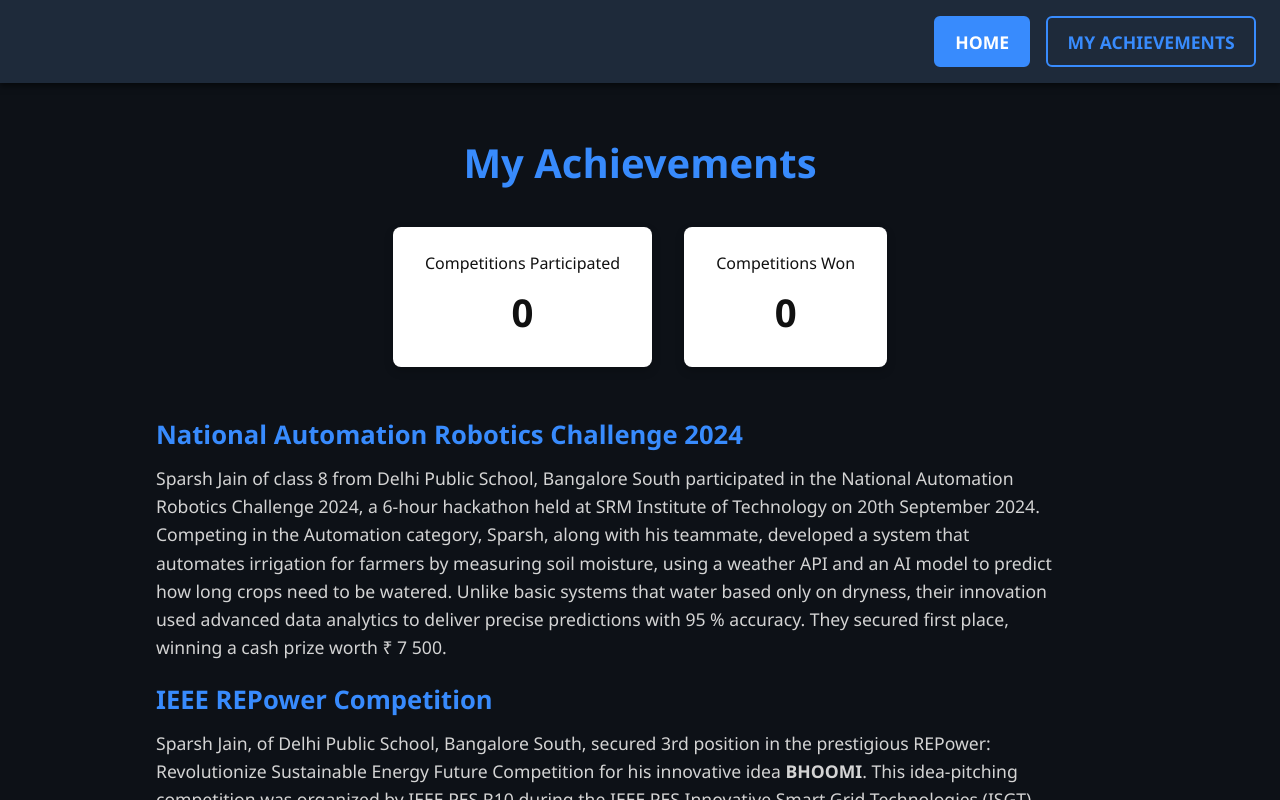
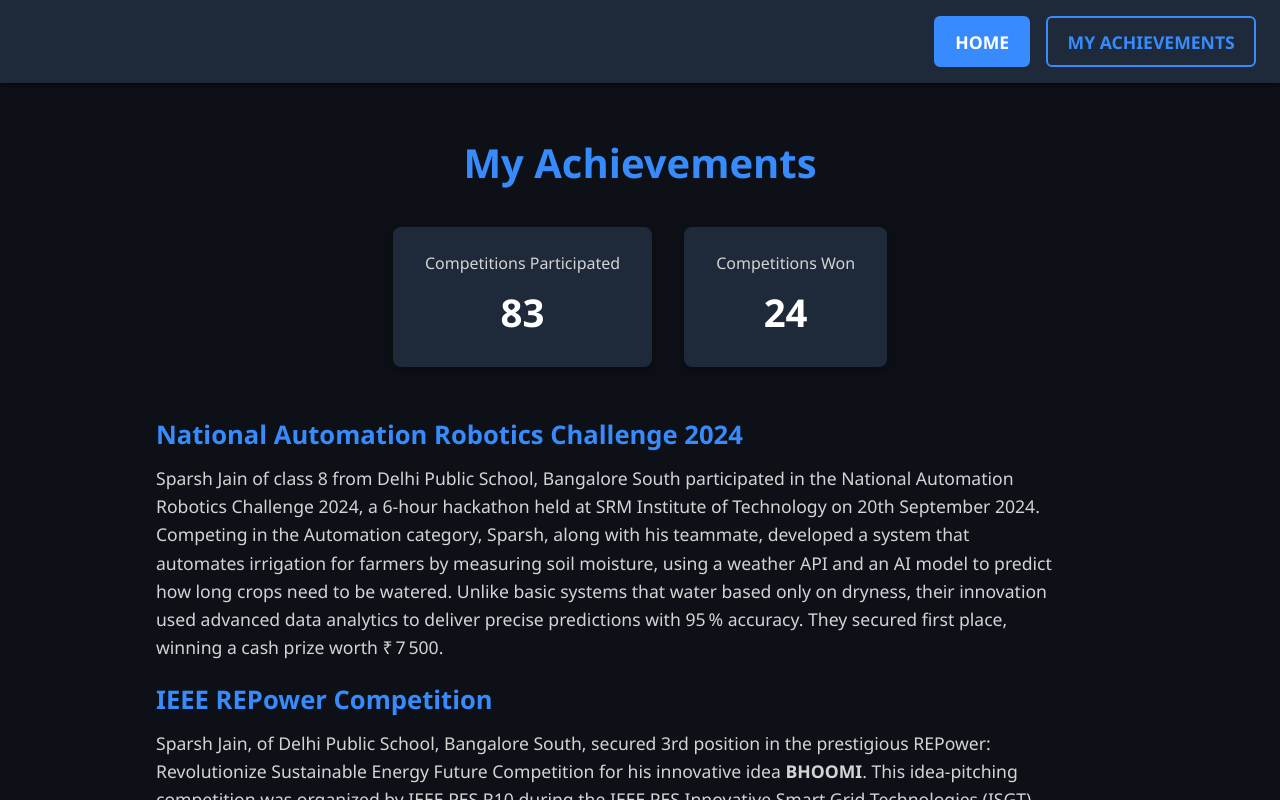
Before and after one commit to SparshJainChajjed/Sparsh-Robotics-Site, a plain HTML site: page index.html in a window 1280 px wide. Both pictures are taken after a click on the link "MY ACHIEVEMENTS". Shown: the part 1472-2272 px from the top of the page. Drawn offline with Linux system fonts and the light colour scheme.

Commit message:
Update index.html

```diff
--- a/index.html
+++ b/index.html
@@ -6,7 +6,6 @@
   <meta name="viewport" content="width=device-width,initial-scale=1">
   <link rel="icon" href="images/avatar.png">
   <style>
-    /* ── COLORS ───────────────────────────────────────── */
     :root {
       --bg: #0d1117;
       --panel: #1e2a3a;
@@ -15,15 +14,13 @@
       --string: #ce9178;
       --comment: #6a9955;
       --key: #9cdcfe;
-      --card-bg: #fff;
-      --card-text: #111;
     }
     * { box-sizing:border-box; margin:0; padding:0 }
     body { background:var(--bg); color:var(--text);
            font-family:Segoe UI,Roboto,Arial,sans-serif; line-height:1.6 }
     a { color:var(--accent); text-decoration:none }
 
-    /* ── NAV ───────────────────────────────────────────── */
+    /* NAV */
     nav {
       position:sticky; top:0; z-index:10;
       display:flex; justify-content:flex-end; gap:1rem;
@@ -39,7 +36,7 @@
       background:var(--accent); color:#fff;
     }
 
-    /* ── HERO ──────────────────────────────────────────── */
+    /* HERO */
     .hero {
       display:flex; flex-wrap:wrap; align-items:center; gap:1rem;
       padding:4rem clamp(1rem,6vw,4rem); min-height:80vh;
@@ -49,7 +46,7 @@
       font-size:clamp(2.5rem,6vw,4.5rem);
       font-weight:800; color:#fff; line-height:1.1;
     }
-    .orange { color:#ffa657; } .purple { color:#c586c0; }
+    .orange { color:#ffa657 } .purple { color:#c586c0 }
     .hero p {
       margin:1.5rem 0 2rem;
       font-size:clamp(1.4rem,3vw,2rem);
@@ -65,48 +62,49 @@
       opacity:.9; transform:translateY(-1px);
     }
 
-    /* ── AVATAR ───────────────────────────────────────── */
+    /* AVATAR */
     .avatar {
-      width:440px; aspect-ratio:1/1;
-      border-radius:50%; overflow:hidden; margin-left:.5rem;
-      flex-shrink:0;
+      width:440px; aspect-ratio:1/1; border-radius:50%;
+      overflow:hidden; margin-left:.5rem; flex-shrink:0;
     }
     .avatar img {
       width:100%; height:100%; object-fit:cover; display:block;
     }
 
-    /* ── ABOUT ─────────────────────────────────────────── */
+    /* ABOUT */
     #about {
       max-width:800px; margin:2rem auto; padding:0 1rem;
       font-size:1.8rem; white-space:pre-wrap;
     }
-    .string  { color:var(--string); }
-    .comment { color:var(--comment); }
-    .key     { color:var(--key); }
+    .string  { color:var(--string) }
+    .comment { color:var(--comment) }
+    .key     { color:var(--key) }
 
-    /* ── SPACER ───────────────────────────────────────── */
-    #spacer { height:100vh; }
+    /* SPACER */
+    #spacer { height:100vh }
 
-    /* ── ACHIEVEMENTS ─────────────────────────────────── */
+    /* ACHIEVEMENTS */
     #achievements {
-      padding:3rem 1rem 5rem; max-width:1000px; margin:0 auto;
+      display:block;
+      padding:3rem 1rem;
+      max-width:1000px;
+      margin:0 auto;
     }
     #achievements h2 {
       font-size:2.5rem; color:var(--accent);
       text-align:center; margin-bottom:2rem;
     }
     .stats {
-      display:flex; flex-wrap:wrap; gap:2rem;
+      display:flex; gap:2rem;
       justify-content:center; margin-bottom:3rem;
     }
     .stat {
-      background:var(--card-bg); color:var(--card-text);
-      padding:1.5rem 2rem; border-radius:8px;
-      min-width:200px; text-align:center;
-      box-shadow:0 4px 10px rgba(0,0,0,.2);
+      background:var(--panel); padding:1.5rem 2rem;
+      border-radius:8px; min-width:200px;
+      text-align:center; box-shadow:0 4px 10px rgba(0,0,0,.4);
     }
-    .stat-label { display:block; font-size:1rem; margin-bottom:.3rem; }
-    .stat-number { font-size:2.4rem; font-weight:700; }
+    .stat-label { font-size:1rem; margin-bottom:.3rem; display:block; }
+    .stat-number { font-size:2.4rem; font-weight:700; color:#fff; }
 
     #achievements h3 {
       font-size:1.6rem; color:var(--accent);
@@ -117,7 +115,7 @@
       max-width:900px;
     }
 
-    footer { height:6vh; }
+    footer { height:6vh }
   </style>
 </head>
 <body id="top">
@@ -162,35 +160,34 @@
       </div>
     </div>
 
-    <!-- FULL TEXT ENTRIES -->
-    <h3>National Automation Robotics Challenge 2024</h3>
+    <!-- FULL LIST -->
+    <h3>National Automation Robotics Challenge 2024</h3>
     <p>
-      Sparsh Jain of class 8 from Delhi Public School, Bangalore South participated in the National Automation Robotics Challenge 2024, a 6-hour hackathon held at SRM Institute of Technology on 20th September 2024. Competing in the Automation category, Sparsh, along with his teammate, developed a system that automates irrigation for farmers by measuring soil moisture, using a weather API and an AI model to predict how long crops need to be watered. Unlike basic systems that water based only on dryness, their innovation used advanced data analytics to deliver precise predictions with 95 % accuracy. They secured first place, winning a cash prize worth ₹ 7 500.
+      Sparsh Jain of class 8 from Delhi Public School, Bangalore South participated in the National Automation Robotics Challenge 2024, a 6‑hour hackathon held at SRM Institute of Technology on 20th September 2024. Competing in the Automation category, Sparsh, along with his teammate, developed a system that automates irrigation for farmers by measuring soil moisture, using a weather API and an AI model to predict how long crops need to be watered. Unlike basic systems that water based only on dryness, their innovation used advanced data analytics to deliver precise predictions with 95 % accuracy. They secured first place, winning a cash prize worth ₹ 7 500.
     </p>
 
-    <h3>IEEE REPower Competition</h3>
+    <h3>IEEE REPower Competition</h3>
     <p>
-      Sparsh Jain, of Delhi Public School, Bangalore South, secured 3rd position in the prestigious REPower: Revolutionize Sustainable Energy Future Competition for his innovative idea <strong>BHOOMI</strong>. This idea-pitching competition was organized by IEEE PES R10 during the IEEE PES Innovative Smart Grid Technologies (ISGT) Asia 2024 summit held in Bangalore on 10th November 2024.
+      Sparsh Jain, of Delhi Public School, Bangalore South, secured 3rd position in the prestigious REPower: Revolutionize Sustainable Energy Future Competition for his innovative idea <strong>BHOOMI</strong>. This idea-pitching competition was organized by IEEE PES R10 during the IEEE PES Innovative Smart Grid Technologies (ISGT) Asia 2024 summit held in Bangalore on 10th November 2024.
     </p>
 
-    <h3>Innovate H₂O Ideathon 2024</h3>
+    <h3>Innovate H₂O Ideathon 2024</h3>
     <p>
-      The Innovate H₂O Ideathon in February 2024, organized by Vishnu Foundation TBI and IFIA Bharat, brought together 88 teams to tackle water-management challenges. Among them, Team Aqua Boat, consisting of class 8-grader Sparsh Jain and team, presented an AI-powered irrigation system that optimizes water usage for crops using a neural network on a Raspberry Pi. His team's innovative solution earned the winning award for its potential to transform sustainable farming by enhancing crop health and increasing yields. They also received ₹ 10 000 funding from the Vishnu Foundation and IFIA Bharat.
+      The Innovate H₂O Ideathon in February 2024, organized by Vishnu Foundation TBI and IFIA Bharat, brought together 88 teams to tackle water-management challenges. Among them, Team Aqua Boat, consisting of class 8‑grader Sparsh Jain and team, presented an AI-powered irrigation system that optimizes water usage for crops using a neural network on a Raspberry Pi. His team's innovative solution earned the winning award for its potential to transform sustainable farming by enhancing crop health and increasing yields. They also received ₹ 10 000 funding from the Vishnu Foundation and IFIA Bharat.
     </p>
 
-    <h3>Atal Marathon 2024</h3>
+    <h3>Atal Marathon 2024</h3>
     <p>
-      Sparsh Jain from Delhi Public School, Bangalore South was awarded a Certificate of Achievement for the project <strong>Soil Smart</strong>. His team ranked among the top 500 teams in the prestigious ATL Marathon 2023–24, organized by the Atal Innovation Mission, NITI Aayog. This recognition brings government funding and mentorship from SIP Jyoti to further develop the project. Soil Smart is an IoT-driven soil-health analyzer that combines pH, moisture and temperature sensors with a Raspberry Pi Zero and a custom AI model to predict optimal fertilizer and calcium dosages. It delivers real-time recommendations via a web dashboard, helping farmers tailor soil amendments and crop choices for maximum yield.
+      Sparsh Jain from Delhi Public School, Bangalore South was awarded a Certificate of Achievement for the project <strong>Soil Smart</strong>. His team ranked among the top 500 teams in the prestigious ATL Marathon 2023–24, organized by the Atal Innovation Mission, NITI Aayog. This recognition brings government funding and mentorship from SIP Jyoti to further develop the project. Soil Smart is an IoT-driven soil-health analyzer that combines pH, moisture and temperature sensors with a Raspberry Pi Zero and a custom AI model to predict optimal fertilizer and calcium dosages. It delivers real-time recommendations via a web dashboard, helping farmers tailor soil amendments and crop choices for maximum yield.
     </p>
 
-    <!-- ...and so on for every event exactly as above... -->
-
+    <!-- Continue copying each remaining competition block here exactly -->
   </section>
 
   <footer></footer>
 
   <script>
-    // HOME link scroll top
+    // HOME → top
     document.getElementById('homeLink').onclick = e => {
       e.preventDefault();
       window.scrollTo({ top:0, behavior:'smooth' });
@@ -204,24 +201,23 @@
             '<span class="comment">This website is dedicated to documenting my projects, achievements and experiences.</span>',
             '<span class="key">Feel free to explore the site.</span>'
           ];
-
     aboutBtn.onclick = () => {
       const navH = document.querySelector('nav').offsetHeight,
             y    = aboutSec.getBoundingClientRect().top + window.scrollY - navH;
       window.scrollTo({ top:y, behavior:'smooth' });
       if (aboutSec.dataset.done) return;
-      let l=0,c=0;
+      let l=0, c=0;
       (function type(){
         if (l===lines.length){ aboutSec.dataset.done=1; return; }
         if (c===0) aboutSec.innerHTML += `<div id="L${l}"></div>`;
-        document.getElementById('L'+l).innerHTML = lines[l].slice(0,++c);
+        document.getElementById('L'+l).innerHTML = lines[l].slice(0, ++c);
         if (c===lines[l].length){
           l++; c=0; aboutSec.innerHTML += '<br>'; setTimeout(type,350);
         } else setTimeout(type,35);
       })();
     };
 
-    // Achievements click: scroll + counters
+    // Animate counters on Achievements click
     document.getElementById('achLink').onclick = e => {
       e.preventDefault();
       const ach = document.getElementById('achievements'),
@@ -229,18 +225,17 @@
             y    = ach.getBoundingClientRect().top + window.scrollY - navH;
       window.scrollTo({ top:y, behavior:'smooth' });
 
-      // animate counters once
       if (!ach.dataset.counted) {
         ach.dataset.counted = '1';
         document.querySelectorAll('.stat-number').forEach(el=>{
-          const target   = +el.dataset-target,
-                duration = 3000,
+          const target   = +el.dataset.target,
+                duration = 2000,
                 frames   = Math.ceil(duration/30);
-          let frame=0;
-          (function tick(){
-            frame++;
-            el.textContent = Math.round(target*(frame/frames));
-            if(frame<frames) requestAnimationFrame(tick);
+          let f=0;
+          (function step(){
+            f++;
+            el.textContent = Math.round(target*(f/frames));
+            if (f<frames) requestAnimationFrame(step);
             else el.textContent = target;
           })();
         });
```
